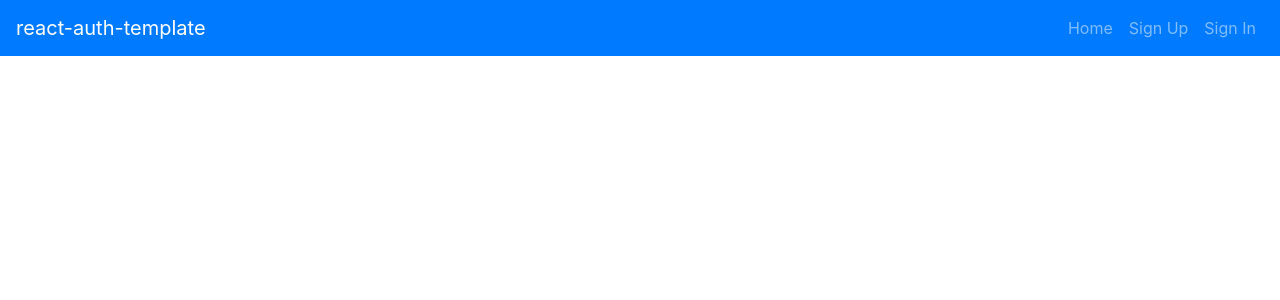
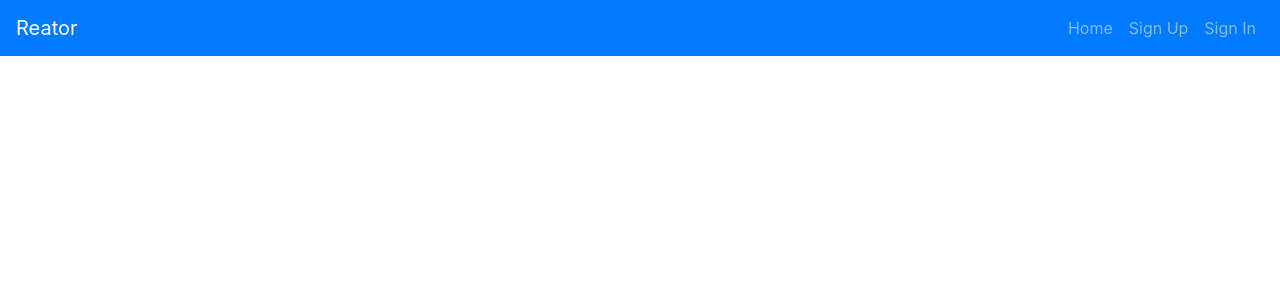
Before and after one commit to Reactions1/Reactor, a React app: page / in a window 1280 px wide. Shown: the top 300 px of the page. Built offline with nearby package versions, Linux system fonts and the light colour scheme.

Commit message:
Change title

```diff
--- a/src/components/Header/Header.js
+++ b/src/components/Header/Header.js
@@ -25,7 +25,7 @@ const alwaysOptions = (
 const Header = ({ user }) => (
   <Navbar bg="primary" variant="dark" expand="md">
     <Navbar.Brand href="#">
-      react-auth-template
+      Reator
     </Navbar.Brand>
     <Navbar.Toggle aria-controls="basic-navbar-nav" />
     <Navbar.Collapse id="basic-navbar-nav">
```
